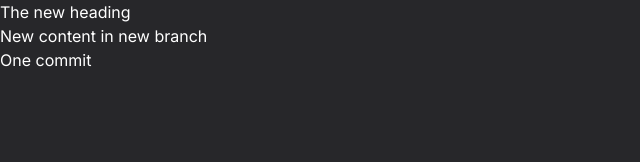
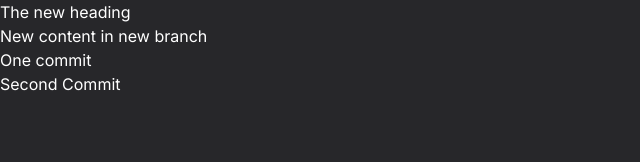
Before and after one commit to DarkstarXDD/github-workflow, a Next.js app: page / in a window 1280 px wide. Shown: the top 162 px of the page, without its empty margins (0-640 px from the left). Built offline with nearby package versions, Linux system fonts and the light colour scheme.

Commit message:
feat: second commit

```diff
--- a/src/app/page.tsx
+++ b/src/app/page.tsx
@@ -4,6 +4,7 @@ export default function Home() {
       <h1>The new heading</h1>
       <p>New content in new branch</p>
       <p>One commit</p>
+      <p>Second Commit</p>
     </main>
   )
 }
```
